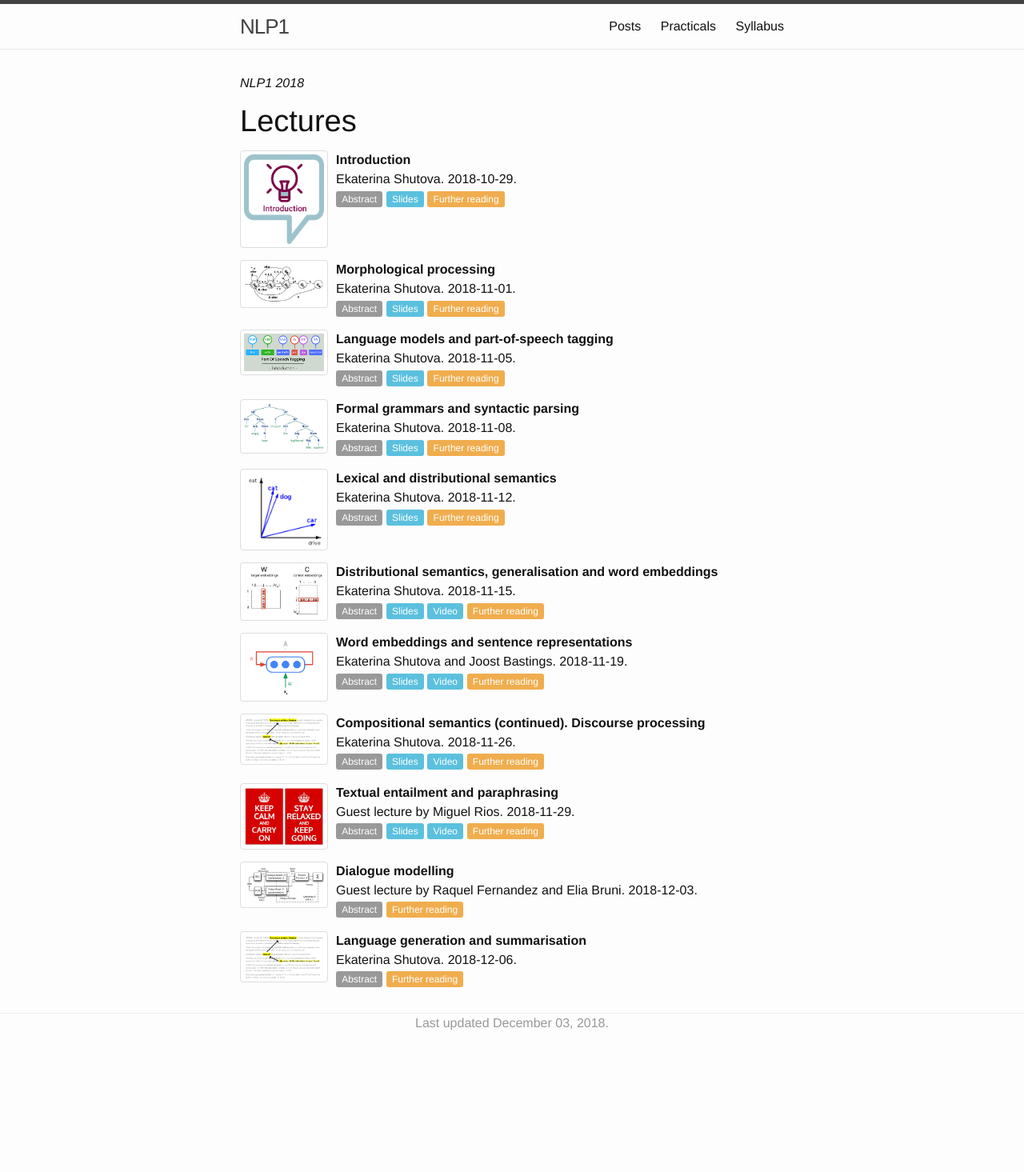
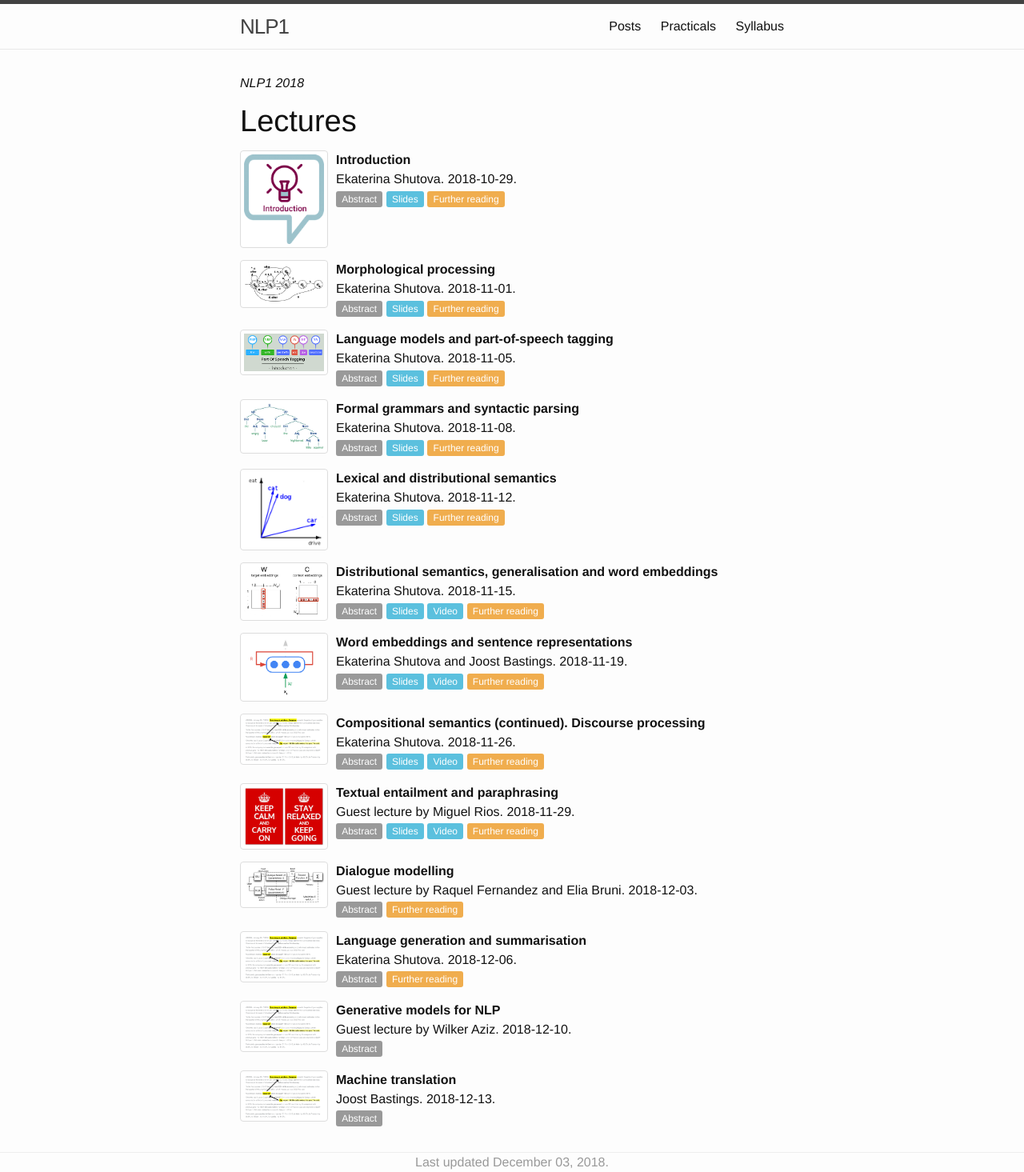
Before and after one commit to cl-illc/nlp1, a Jekyll site: the page built from syllabus.md, in a window 1280 px wide. Shown: the whole page at 80% size. Built offline with Jekyll 4.4.1, drawn with Linux system fonts in a browser that asks for light colours; before the commit the page ends 1291 px from its top, so only the background shows below that.

Commit message:
Update lectures.yml

```diff
--- a/_data/2018/lectures.yml
+++ b/_data/2018/lectures.yml
@@ -219,3 +219,39 @@
   video:
   code:
   data:
+-
+  layout: lecture
+  selected: y
+  date: 2018-12-10
+  img: Discourse
+  uid: lec12
+  title: "Generative models for NLP"
+  instructor: "Guest lecture by Wilker Aziz"
+  note:
+  abstract: >
+    ""
+  background:
+  discussion:
+  slides:
+  further:
+  video:
+  code:
+  data:
+-
+  layout: lecture
+  selected: y
+  date: 2018-12-13
+  img: Discourse
+  uid: lec13
+  title: "Machine translation"
+  instructor: "Joost Bastings"
+  note:
+  abstract: >
+    "In this lecture, we will discuss machine translation"
+  background:
+  discussion:
+  slides:
+  further:
+  video:
+  code:
+  data:
```
